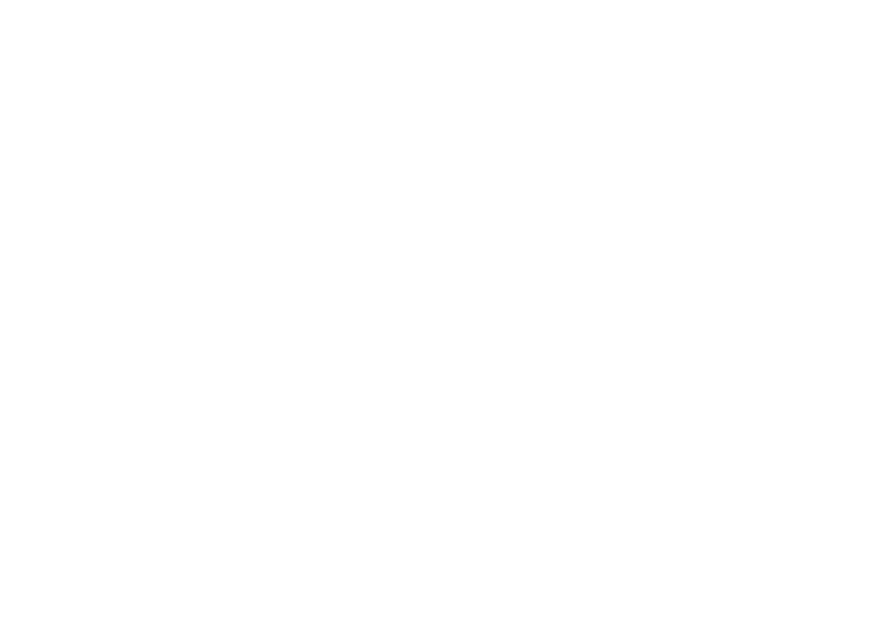
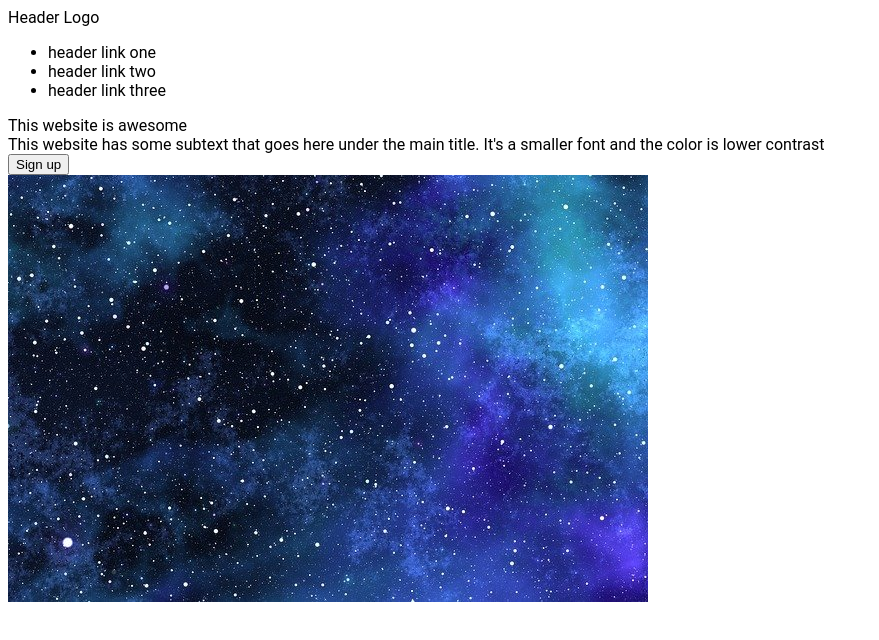
Before and after one commit to kevinwchen/odin-landing-page, a plain HTML site: page index.html in a window 1280 px wide. Shown: the whole page, without its empty margins (0-879 px from the left). Drawn offline with Linux system fonts and the light colour scheme.

Commit message:
Add hero section contents in html

```diff
--- a/index.html
+++ b/index.html
@@ -4,9 +4,46 @@
     <meta charset="UTF-8">
     <meta http-equiv="X-UA-Compatible" content="IE=edge">
     <meta name="viewport" content="width=device-width, initial-scale=1.0">
+    <link rel="preconnect" href="https://fonts.googleapis.com">
+    <link rel="stylesheet" href="style.css">
     <title>My Landing Page</title>
 </head>
 <body>
+    <div class="header">
+        <div class="logo">Header Logo</div>
+        <div class="links">
+            <ul>
+                <li>header link one</li>
+                <li>header link two</li>
+                <li>header link three</li>
+            </ul>
+        </div>
+    </div>
+    <div class="body">
+        <div class="container-hero">
+            <div class="left">
+                <div class="hero-text">This website is awesome</div>
+                <div class="hero-subtext">This website has some subtext that goes here under the main title. It's a smaller font and the color is lower contrast</div>
+                <button>Sign up</button>
+            </div>
+            <div class="right">
+                <img src="./images/placeholder.jpg" alt="Constellations">
+            </div>
+        </div>
+        <div class="container-info">
+
+        </div>
+        <div class="container-quote">
+
+        </div>
+        <div class="container-signup">
+
+        </div>
+    </div>
+    <div class="footer">
+
+    </div>
+
 
 </body>
 </html>
--- a/style.css
+++ b/style.css
@@ -0,0 +1,3 @@
+body {
+    font-family: 'Roboto', sans-serif;
+}
```
Also changed, not shown: images/placeholder.jpg (added).
